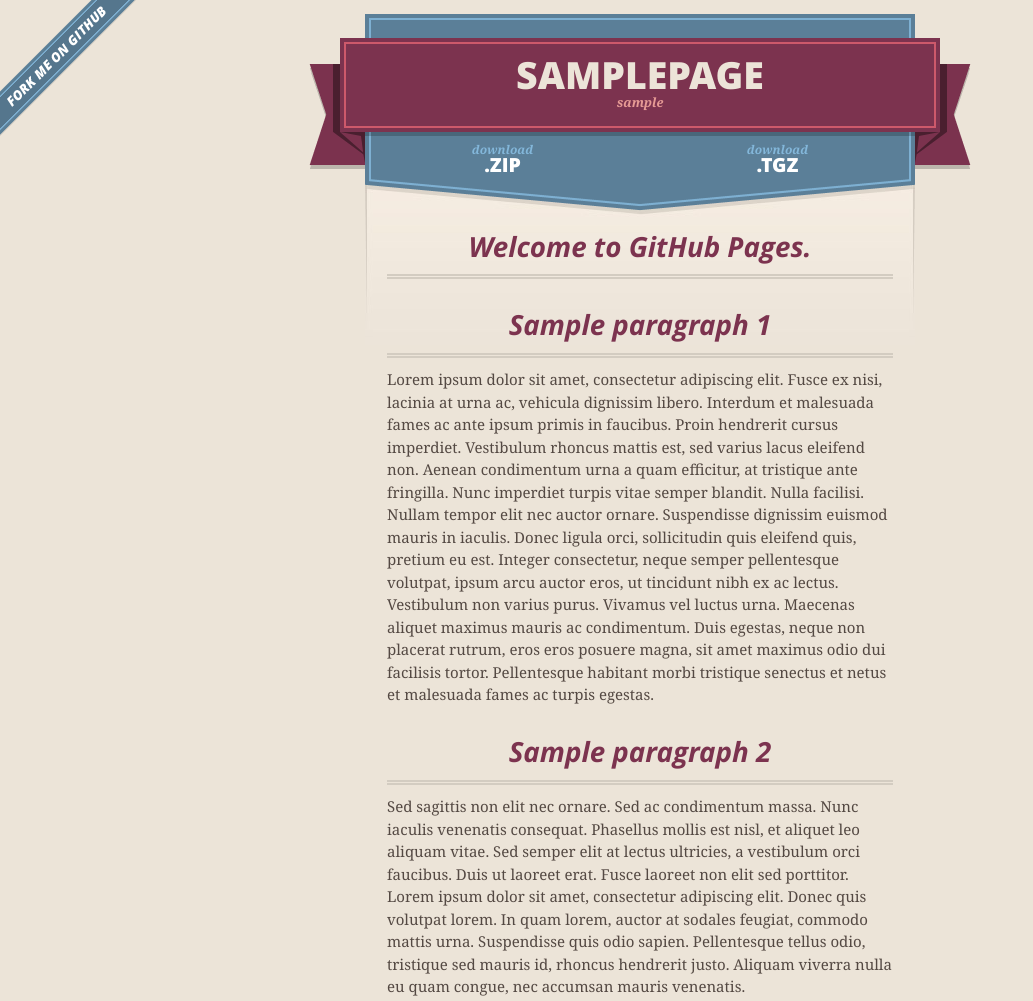
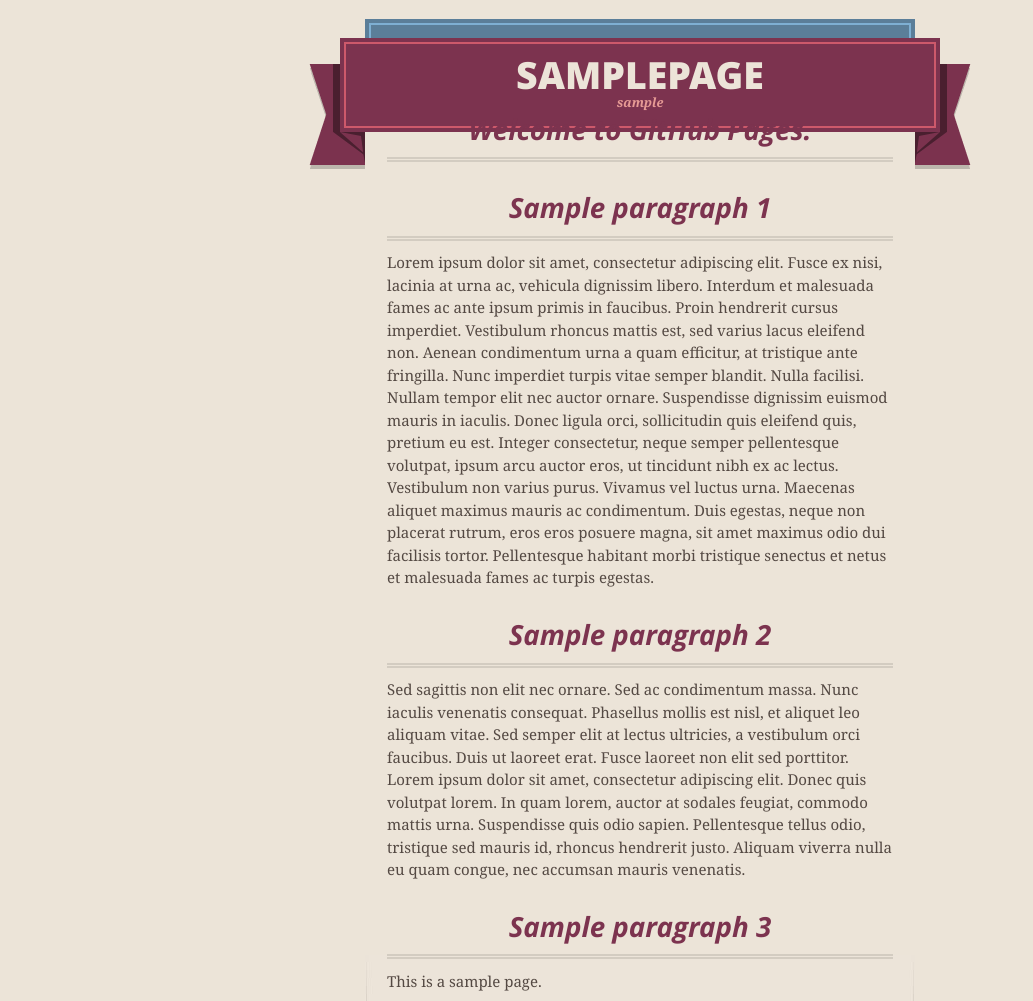
Before and after one commit to beeding/samplepage, a plain HTML site: page index.html in a window 1280 px wide. Shown: the top 1001 px of the page, without its empty margins (0-1033 px from the left). Drawn offline with nearby package versions, Linux system fonts and the light colour scheme.

Commit message:
Update index.html

```diff
--- a/index.html
+++ b/index.html
@@ -21,7 +21,7 @@
   </head>
 
   <body>
-    <a id="forkme_banner" href="https://github.com/beeding/samplepage">View on GitHub</a>
+
     <div class="shell">
 
       <header>
@@ -35,11 +35,6 @@
         </span>
       </header>
 
-      <section id="downloads">
-        <span class="inner">
-          <a href="https://github.com/beeding/samplepage/zipball/master" class="zip"><em>download</em> .ZIP</a><a href="https://github.com/beeding/samplepage/tarball/master" class="tgz"><em>download</em> .TGZ</a>
-        </span>
-      </section>
 
 
       <span class="banner-fix"></span>
```
